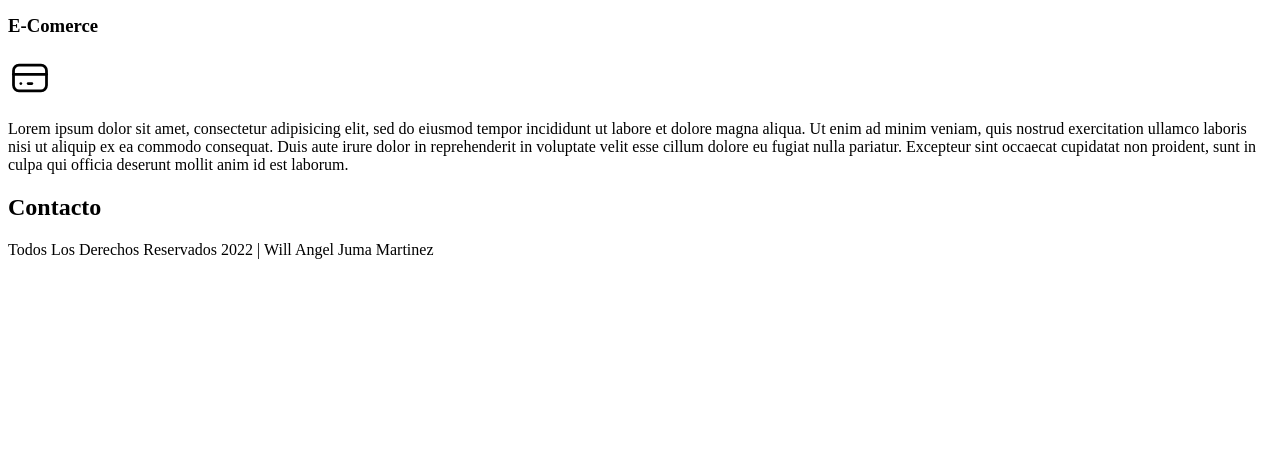
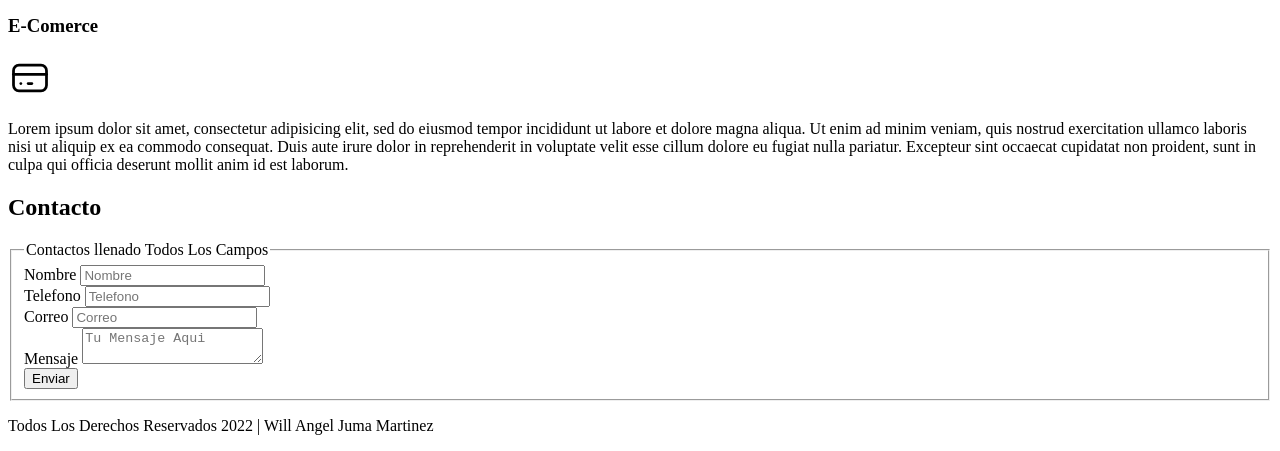
Before and after one commit to willangeljuma15/Disenador-freelancer-JDLT, a plain HTML site: page index.html in a window 1280 px wide. Shown: the part 687-1138 px from the top of the page. Before the commit the page ends 962 px from the top, so only its background shows below. Drawn offline with Linux system fonts and the light colour scheme.

Commit message:
Trabajando Con los Estilos CSS3

```diff
--- /dev/null
+++ b/index.css
@@ -0,0 +1,3 @@
+h1 {
+    text-align: center;
+}
--- a/index.html
+++ b/index.html
@@ -3,6 +3,9 @@
 <head>
 	<meta charset="utf-8" />
 	<title>DiseñadorFreeLancer</title>
+	<link rel="preload" href="index.css" as="style">
+	<link rel="stylesheet" href="index.css">
+
 </head>
 <body>
 
@@ -109,7 +112,36 @@
 
 	<section>
 			<h2>Contacto</h2>
-			<!-- Aqui va el Formulario -->
+			<form action="">
+				<fieldset>
+
+					<legend>Contactos llenado Todos Los Campos</legend>
+
+					<div>
+						<label for="nombre">Nombre</label>
+						<input type="text" placeholder="Nombre">
+					</div>
+
+					<div>
+						<label for="telefono">Telefono</label>
+						<input type="tel" placeholder="Telefono">
+					</div>
+
+					<div>
+						<label for="correo">Correo</label>
+						<input type="email" placeholder="Correo">
+					</div>
+
+					<nav>
+						<label for="mensaje">Mensaje</label>
+						<textarea placeholder="Tu Mensaje Aqui"></textarea>
+					</nav>
+
+					<div>
+						<input type="submit" value="Enviar">
+					</div>
+				</fieldset>
+			</form>
 	</section>
 
 
```
Also changed, not shown: formulario.html (added, +45 -0 lines), 1 other file.
